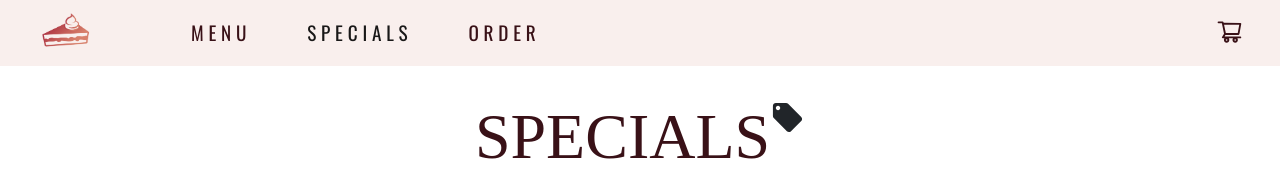
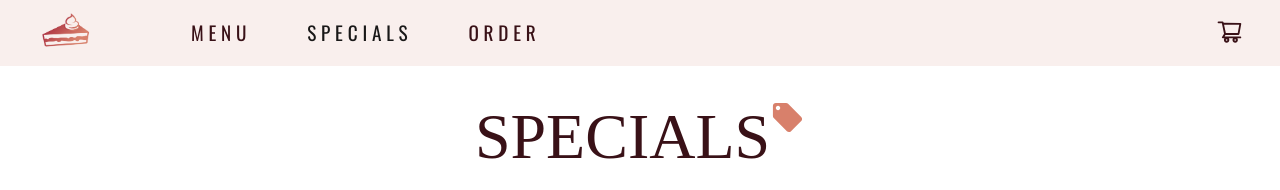
Before and after one commit to a-cole55/cheesecakes2.0, a React (Create React App) app: page /specials in a window 1280 px wide. Shown: the top 190 px of the page. Built offline with nearby package versions, Linux system fonts and the light colour scheme; a web font is replaced by a local one.

Commit message:
shopping tag color change on specials page

```diff
--- a/src/pages/Specials.css
+++ b/src/pages/Specials.css
@@ -30,6 +30,9 @@
     color:white;
     text-shadow: black 1px 2px;
 }
+.shoppingTag{
+    color:#D8806B;
+}
 
 @media screen and (max-width:690px){
     .coupon{
--- a/src/pages/Specials.js
+++ b/src/pages/Specials.js
@@ -16,7 +16,7 @@ export default function Specials(){
         transition={transition}>
             <div className="specialsHeading">
                 <h1>Specials</h1>
-                <LocalOfferIcon className="shop discount hide" fontSize="large"/>
+                <LocalOfferIcon className="shop discount hide shoppingTag" fontSize="large"/>
             </div>
             <motion.div
             className="coupon"
```
